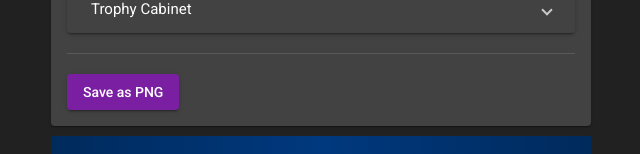
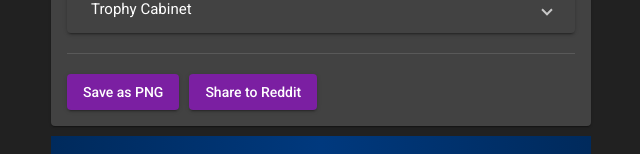
Before and after one commit to naveedgol/psnplatinums, an Angular app: page / in a window 1280 px wide. Shown: the part 447-601 px from the top of the page, without its empty margins (319-959 px from the left). Built offline with nearby package versions, Linux system fonts and the light colour scheme; grey boxes are pictures that could not be loaded.

Commit message:
Share to Reddit button

```diff
--- a/src/app/components/mosaic/mosaic.component.html
+++ b/src/app/components/mosaic/mosaic.component.html
@@ -148,6 +148,8 @@
           <mat-divider class="saveButtonDivider"></mat-divider>
           <button class="saveButton" mat-raised-button color="primary" (click)="trophyCase.save()">Save as
             PNG</button>
+          <button class="saveButton" mat-raised-button color="primary" (click)="trophyCase.share()">Share to
+            Reddit</button>
           <mat-spinner *ngIf="isSaveLoading" class="save-spinner" [diameter]="30"></mat-spinner>
         </ng-container>
       </div>
--- a/src/app/components/mosaic/mosaic.component.scss
+++ b/src/app/components/mosaic/mosaic.component.scss
@@ -65,6 +65,7 @@ mat-form-field {
 
 .saveButton {
     margin-top: 20px;
+    margin-right: 10px;
 }
 
 .mat-divider-horizontal {
@@ -96,7 +97,6 @@ mat-form-field {
 
 .save-spinner {
     display: inline;
-    margin-left: 10px;
 }
 
 .gameFilterTitle {
--- a/src/app/components/trophy-case/trophy-case.component.ts
+++ b/src/app/components/trophy-case/trophy-case.component.ts
@@ -4,6 +4,7 @@ import { Trophy } from '../../types/Trophy';
 import { DisplaySettings } from '../../types/DisplaySettings';
 import html2canvas from 'html2canvas';
 import { from } from 'rxjs';
+import { HttpClient } from '@angular/common/http';
 
 @Component({
   selector: 'app-trophy-case',
@@ -16,6 +17,9 @@ export class TrophyCaseComponent {
   @Input() user: User;
   @Input() displaySettings: DisplaySettings;
   @Output() uponIsSaveLoading: EventEmitter<any> = new EventEmitter(false);
+
+  constructor(private http: HttpClient) {
+  }
 
   getLevelImage(): string {
     if (this.user.level < 100) {
@@ -73,4 +77,34 @@ export class TrophyCaseComponent {
       }
     )
   }
+
+  public share(): void {
+    this.uponIsSaveLoading.emit(true);
+    const clientId = "eec09f734fad776";
+
+    let element = document.querySelector("#capture");
+    from(html2canvas(element as HTMLElement, { useCORS: true, scrollX: 0, scrollY: -window.scrollY })).subscribe(
+      canvas => {
+        (canvas as HTMLCanvasElement).toBlob((blob) => {
+          var data = new FormData();
+          data.append("image", blob);
+
+          const options = {
+            responseType: 'json' as const,
+            headers: { "Authorization": "Client-ID " + clientId },
+          };
+          this.http.post("https://api.imgur.com/3/image", data, options).subscribe(
+            data => {
+              const imgurLink = data["data"]["link"];
+              const redditLink = "http://www.reddit.com/submit?url=" + imgurLink + "&title=%5BMultiple+Games%5D+My+Platinum+mosaic+built+with+psnplatinums.com";
+              window.open(redditLink, "_blank");
+              this.uponIsSaveLoading.emit(false);
+            }
+          )
+        }, 'image/png');
+      }
+    )
+
+
+  }
 }
```
